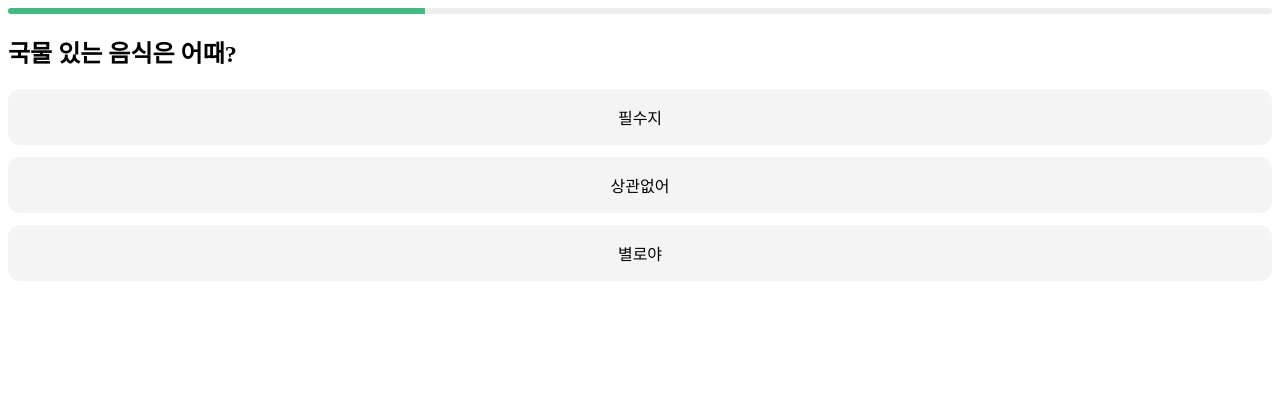
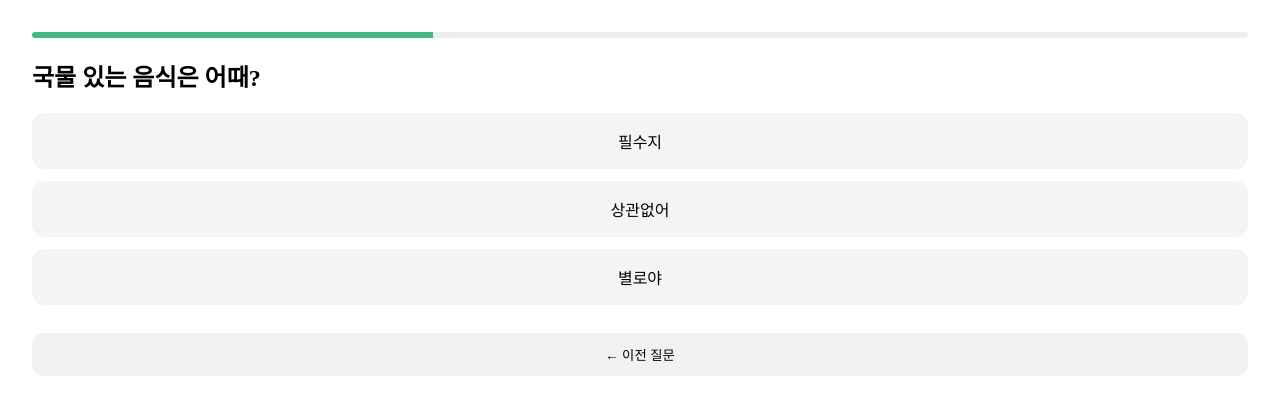
Before and after one commit to jeonjisung/what-to-eat-today, a Vue app: page /question in a window 1280 px wide. Both pictures are taken after a click on the button "완전 좋아". Shown: the top 414 px of the page. Built offline with nearby package versions, Linux system fonts and the light colour scheme.

Commit message:
feat: recommand, return button, random

```diff
--- a/src/stores/recommendationStore.ts
+++ b/src/stores/recommendationStore.ts
@@ -1,13 +1,23 @@
 import { defineStore } from 'pinia'
 import { foods } from '@/data/foods'
-import type { Answers, Food } from '@/types/recommendation'
+import { questions } from '@/data/questions'
+import type {
+    Answers,
+    Food,
+    RankedFood,
+    RecommendationReason
+} from '@/types/recommendation'
 
 export const useRecommendationStore = defineStore('recommendation', {
     state: () => ({
-        currentStep: 0 as number,
+        currentStep: 0,
         answers: {} as Answers,
-        result: null as Food | null
+        results: [] as RankedFood[]
     }),
+
+    getters: {
+        topResult: state => state.results[0] || null
+    },
 
     actions: {
         answer<K extends keyof Answers>(key: K, value: Answers[K]) {
@@ -15,38 +25,67 @@ export const useRecommendationStore = defineStore('recommendation', {
             this.currentStep++
         },
 
-        calculateResult() {
-            let bestFood: Food | null = null
-            let bestScore = -Infinity
+        goBack() {
+            if (this.currentStep === 0) return
+            const key = questions[this.currentStep - 1].key
+            delete this.answers[key]
+            this.currentStep--
+        },
 
-            foods.forEach(food => {
+        calculateResults() {
+            const ranked: RankedFood[] = foods.map(food => {
                 let score = 0
+                const reasons: RecommendationReason[] = []
 
+                // 매운맛
                 if (this.answers.spicy !== undefined) {
-                    score += 2 - Math.abs(food.spicy - this.answers.spicy)
+                    const diff = Math.abs(food.spicy - this.answers.spicy)
+                    const s = 2 - diff
+                    score += s
+                    reasons.push({
+                        text: '매운맛 취향이 잘 맞아요',
+                        score: s
+                    })
                 }
 
+                // 국물
                 if (this.answers.soup !== null && this.answers.soup !== undefined) {
-                    if (food.soup === this.answers.soup) score += 2
+                    if (food.soup === this.answers.soup) {
+                        score += 2
+                        reasons.push({
+                            text: '국물 있는 음식을 원했어요',
+                            score: 2
+                        })
+                    }
                 }
 
+                // 혼밥
                 if (this.answers.solo !== undefined) {
-                    if (food.solo === this.answers.solo) score += 1
+                    if (food.solo === this.answers.solo) {
+                        score += 1
+                        reasons.push({
+                            text: '혼자 먹기 좋아요',
+                            score: 1
+                        })
+                    }
                 }
 
-                if (score > bestScore) {
-                    bestScore = score
-                    bestFood = food
-                }
+                // 랜덤성 (항상 같은 결과 방지)
+                const randomBonus = Math.random() * 0.5
+                score += randomBonus
+
+                return { food, score, reasons }
             })
 
-            this.result = bestFood
+            this.results = ranked
+                .sort((a, b) => b.score - a.score)
+                .slice(0, 3)
         },
 
         reset() {
             this.currentStep = 0
             this.answers = {}
-            this.result = null
+            this.results = []
         }
     }
 })
--- a/src/views/QuestionView.vue
+++ b/src/views/QuestionView.vue
@@ -1,11 +1,19 @@
 <template>
-  <div>
+  <div class="question-view">
     <ProgressBar :current="step" :total="questions.length" />
 
     <QuestionCard
         :question="questions[step]"
         @select="handleSelect"
     />
+
+    <button
+        v-if="step > 0"
+        class="back-btn"
+        @click="store.goBack"
+    >
+      ← 이전 질문
+    </button>
   </div>
 </template>
 
@@ -27,8 +35,24 @@ const handleSelect = (value: any) => {
   store.answer(question.key, value)
 
   if (store.currentStep >= questions.length) {
-    store.calculateResult()
+    store.calculateResults()
     router.push('/result')
   }
 }
 </script>
+
+<style scoped>
+.question-view {
+  padding: 24px;
+}
+
+.back-btn {
+  margin-top: 16px;
+  width: 100%;
+  padding: 12px;
+  border-radius: 12px;
+  border: none;
+  background: #f1f1f1;
+  cursor: pointer;
+}
+</style>
--- a/src/views/ResultView.vue
+++ b/src/views/ResultView.vue
@@ -1,6 +1,22 @@
 <template>
-  <div v-if="result">
-    <FoodCard :food="result" />
+  <div class="result-view" v-if="top">
+    <h2>오늘의 추천 🍽️</h2>
+
+    <FoodCard :food="top.food" />
+
+    <ul class="reasons">
+      <li v-for="r in top.reasons" :key="r.text">
+        ✔ {{ r.text }}
+      </li>
+    </ul>
+
+    <h3>다른 후보 메뉴</h3>
+
+    <ul class="others">
+      <li v-for="item in others" :key="item.food.name">
+        {{ item.food.name }}
+      </li>
+    </ul>
 
     <PrimaryButton @click="retry">
       다시 추천받기
@@ -9,8 +25,8 @@
 </template>
 
 <script setup lang="ts">
+import { computed } from 'vue'
 import { useRouter } from 'vue-router'
-import { computed } from 'vue'
 import { useRecommendationStore } from '@/stores/recommendationStore'
 import FoodCard from '@/components/result/FoodCard.vue'
 import PrimaryButton from '@/components/common/PrimaryButton.vue'
@@ -18,10 +34,36 @@ import PrimaryButton from '@/components/common/PrimaryButton.vue'
 const store = useRecommendationStore()
 const router = useRouter()
 
-const result = computed(() => store.result)
+const top = computed(() => store.topResult)
+const others = computed(() => store.results.slice(1))
 
 const retry = () => {
   store.reset()
   router.push('/')
 }
 </script>
+
+<style scoped>
+.result-view {
+  padding: 24px;
+  text-align: center;
+}
+
+.reasons {
+  margin: 16px 0;
+  padding: 0;
+  list-style: none;
+}
+
+.reasons li {
+  font-size: 14px;
+  margin-bottom: 6px;
+}
+
+.others {
+  margin: 12px 0 24px;
+  padding: 0;
+  list-style: none;
+  font-size: 14px;
+}
+</style>
```
Also changed, not shown: src/types/recommendation.ts (+11 -0 lines).
